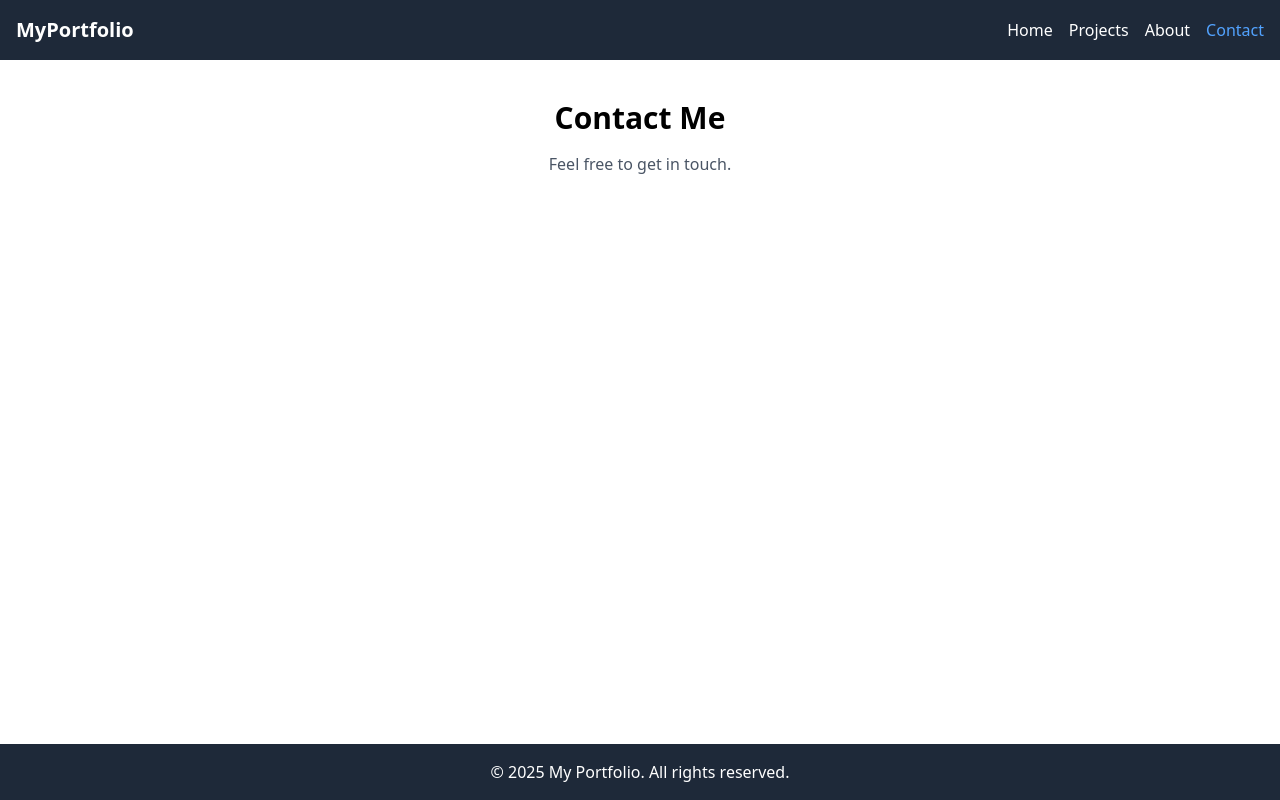
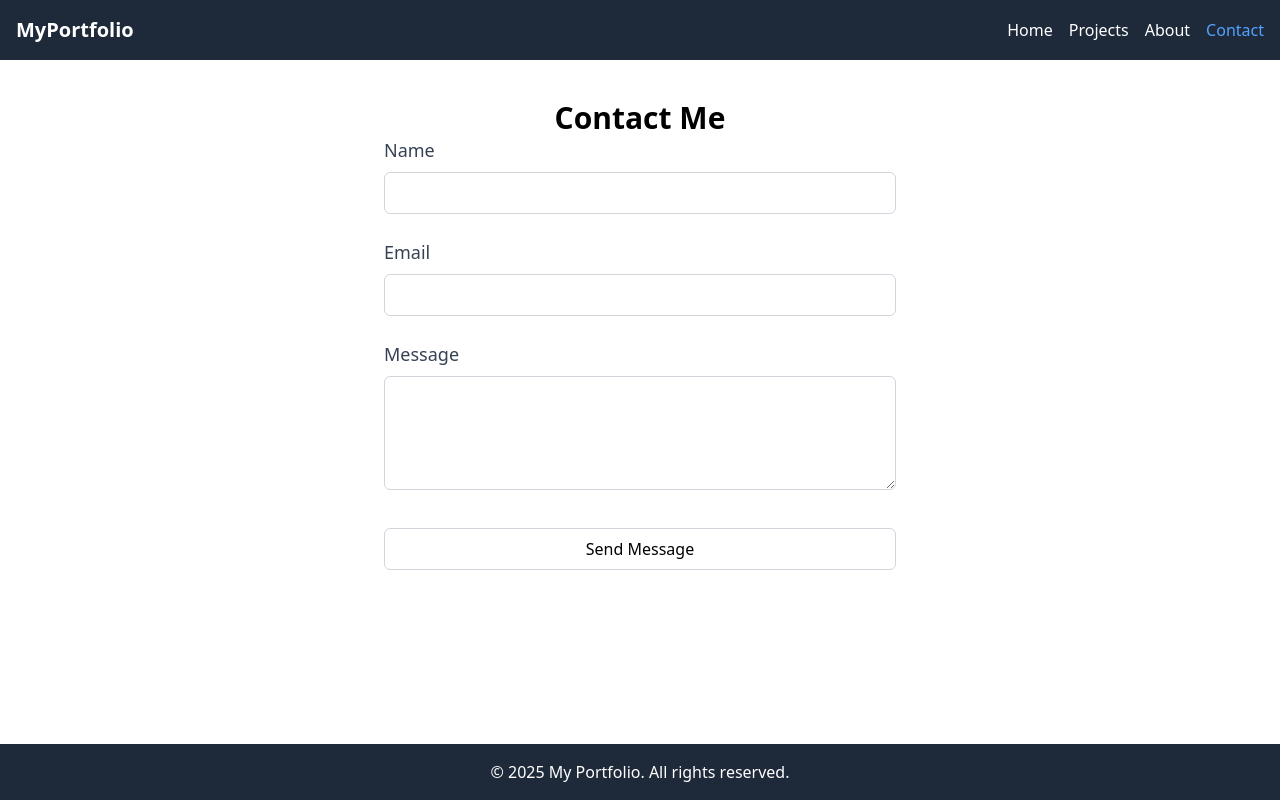
Before and after one commit to fufex3934/Codsoft, a React (Vite) app: page /contact in a window 1280 px wide. Built offline with nearby package versions, Linux system fonts and the light colour scheme.

Commit message:
styling contact page

```diff
--- a/src/pages/Contact.jsx
+++ b/src/pages/Contact.jsx
@@ -1,10 +1,65 @@
-import React from 'react'
+import React, { useState } from 'react'
 
 export default function Contact() {
+  const[formData,setFormData] =  useState({
+    name:"",
+    email:"",
+    message:"",
+  });
+
+  const handleChange = (e)=>{
+    const {name,value} = e.target;
+    setFormData((prevState)=>({
+      ...prevState,
+      [name]:value,
+    }));
+  };
+
+  const handleSubmit = (e)=>{
+    e.preventDefault();
+    alert("Form Submitted!!");
+  }
   return (
-    <div className='text-center p-10'>
-        <h1 className="text-3xl font-bold">Contact Me</h1>
-        <p className="mt-4 text-gray-600">Feel free to get in touch.</p>
-    </div>
+    <section className='py-10 px-4'>
+        <h2 className="text-3xl font-semibold text-center">Contact Me</h2>
+        <div className='max-w-lg mx-auto'>
+          <form onSubmit={handleSubmit} className='space-y-6'>
+            <div>
+              <label htmlFor="name"
+              className='block text-lg font-medium text-gray-700 '
+              >Name</label>
+              <input type="text"
+              id='name'
+              name='name'
+              value={formData.name}
+              onChange={handleChange}
+              required
+              className='w-full mt-2 p-2 border border-gray-300 rounded-md'
+               />
+            </div>
+            <div>
+              <label htmlFor="email" className='block text-lg font-medium text-gray-700 '>Email</label>
+              <input type="email" name="email" id="email" value={formData.email} onChange={handleChange}
+              className='w-full mt-2 p-2 border border-gray-300 rounded-md'
+              />
+            </div>
+
+            <div>
+              <label htmlFor="message" className='block text-lg font-medium text-gray-700 '>Message</label>
+              <textarea name="message" id="message"
+              value={formData.message}
+              onChange={handleChange}
+              rows={4}
+              required
+              className='w-full mt-2 p-2 border border-gray-300 rounded-md'
+              ></textarea>
+            </div>
+
+            <div>
+              <button type='submit' className='w-full mt-2 p-2 border border-gray-300 rounded-md'>Send Message</button>
+            </div>
+          </form>
+        </div>
+    </section>
   )
 }
```
